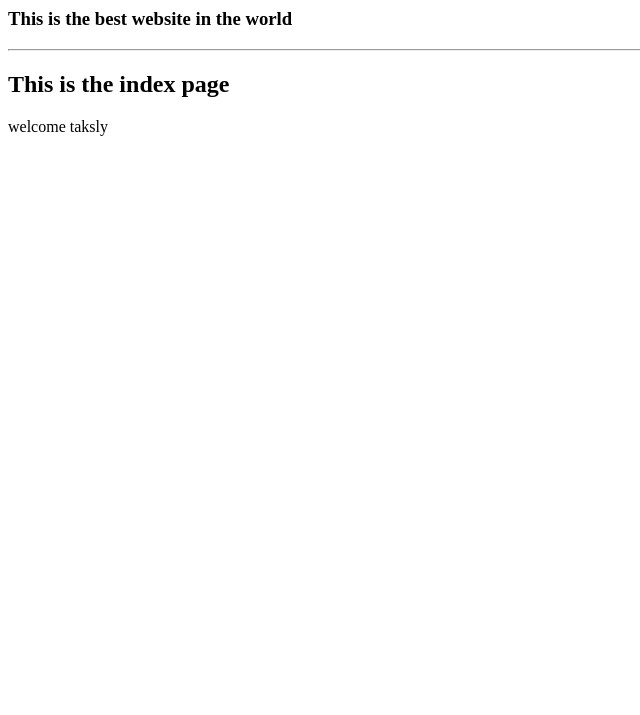
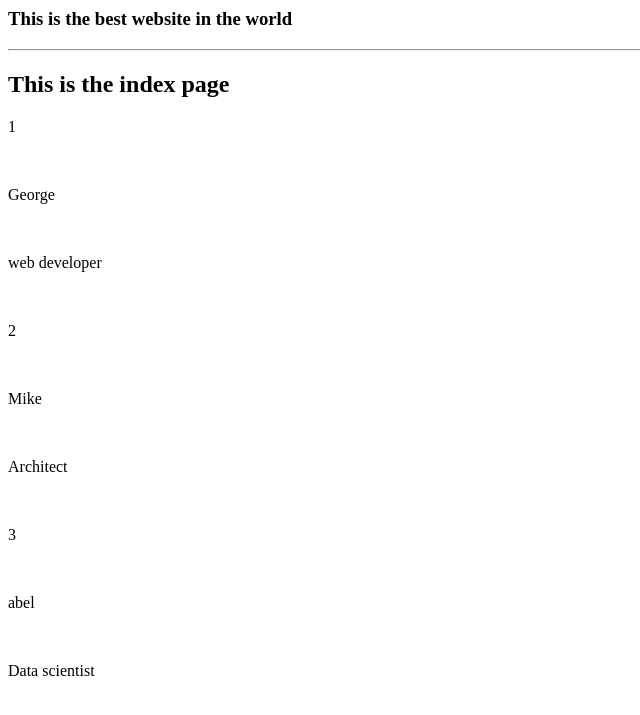
Before and after one commit to hatealx/django-fundamentals, a Django app: page / in a window 1280 px wide. Shown: the top 715 px of the page, without its empty margins (0-640 px from the left). Run offline with Django 5.2, Linux system fonts and the light colour scheme.

Commit message:
Learnt about how to use tags with for loop to navigate through a list data  to display on template

```diff
--- a/taskly/templates/index.html
+++ b/taskly/templates/index.html
@@ -1,9 +1,14 @@
 {% include 'base.html' %}
 <h2>This is the index page</h2>
 
-{%if name == "Taskly"%}
+{%for cl in client%}
 
-    <p>welcome taksly</p>
-{%else%}
-    <p>Wrong person</p>
-{%endif%}
+    <p>{{cl.id}}</p>
+    <br>
+
+    <p>{{cl.name}}</p>
+    <br>
+
+    <p>{{cl.profession}}</p>
+    <br>
+{%endfor%}
--- a/taskly/todo/views.py
+++ b/taskly/todo/views.py
@@ -6,9 +6,25 @@ from django.http import HttpResponse
 
 
 def home(request):
-    context = {
-        'name': 'Taskly',
-    }
+    clientList = [
+       {
+          "id":1,
+          "name": "George",
+          "profession" :"web developer"
+
+       },
+       {
+           "id":2,
+          "name": "Mike",
+          "profession" :"Architect"
+       },
+       {
+          "id":3,
+          "name": "abel",
+          "profession" :"Data scientist"
+       }
+    ]
+    context = {"client": clientList}
 
     return render(request, 'index.html', context=context)
 
```
